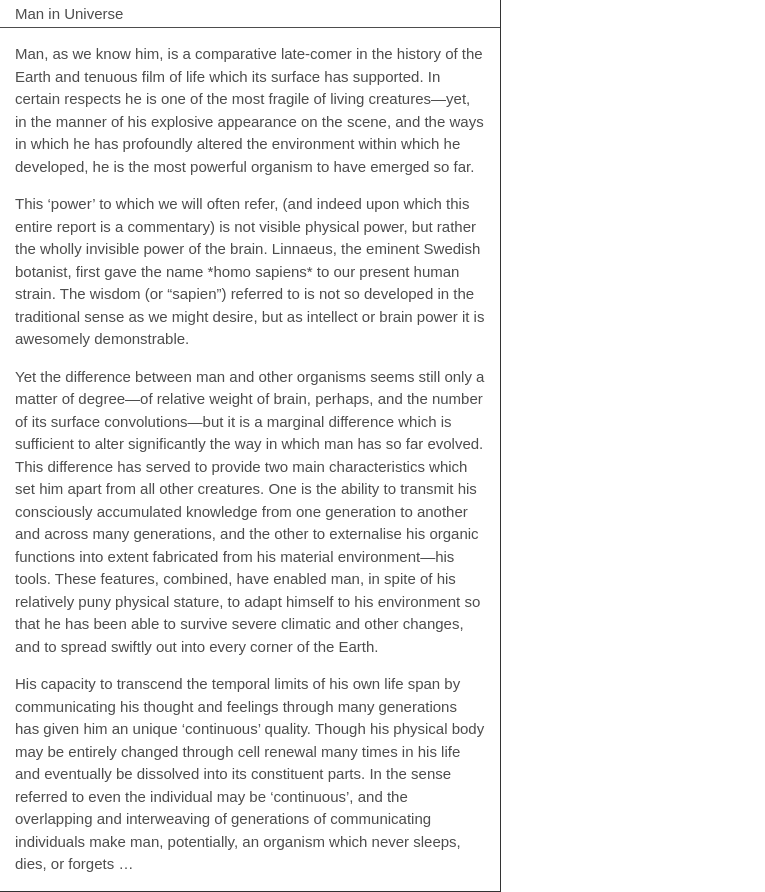
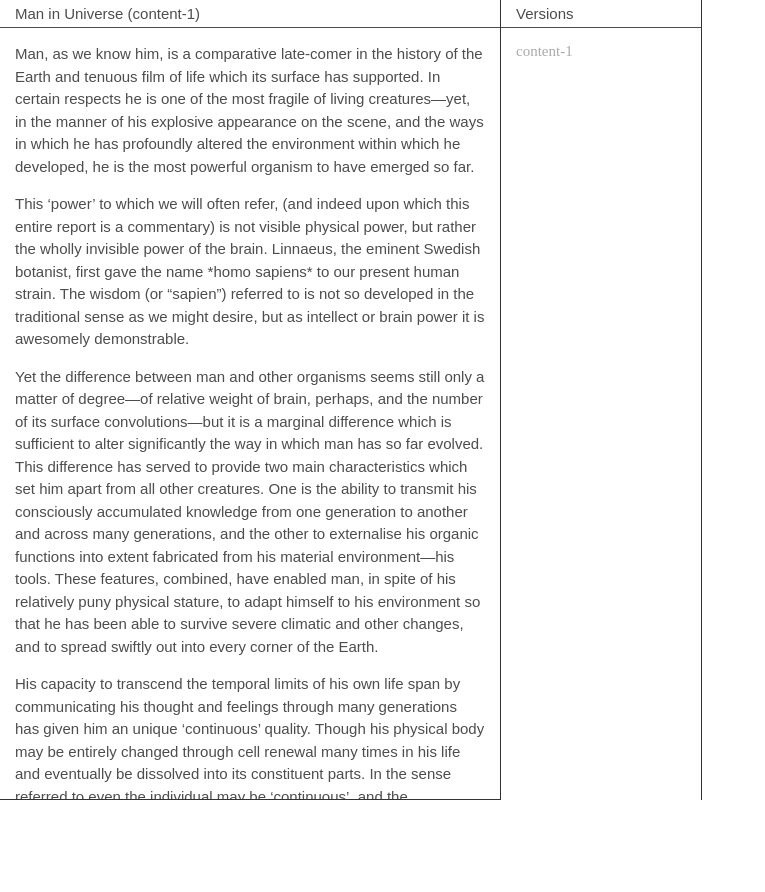
Before and after one commit to mattneary/TOM, a React app: page / in a window 1280 px wide. Shown: the whole page, without its empty margins (0-765 px from the left). After the commit the page ends 800 px from the top, so only its background shows below. Built offline with nearby package versions, Linux system fonts and the light colour scheme; the HTML template or start-up script is replaced by a standard one.

Commit message:
list vesions and allow choosing one to compare to

```diff
--- a/package.json
+++ b/package.json
@@ -18,6 +18,7 @@
   },
   "devDependencies": {
     "@types/lodash": "^4.14.180",
+    "classnames": "^2.3.1",
     "css-loader": "^6.3.0",
     "ejs": "^3.1.6",
     "eslint": "^7.32.0",
--- a/src/index.tsx
+++ b/src/index.tsx
@@ -1,6 +1,7 @@
 import React from 'react'
 import _ from 'lodash'
 import Jerry, * as jerry from 'jerrymander'
+import cx from 'classnames'
 import './main.scss'
 
 function offsetZip(xs: string[]): [number, string][] {
@@ -192,7 +193,7 @@ class LinkSet {
   }
 }
 
-type Direction = 'left' | 'right'
+type Direction = 'left' | 'right' | 'neither'
 type Pair = [number, string]
 
 class SplitString {
@@ -474,7 +475,15 @@ export class TOM {
   }
 }
 
-export function Tom({model, title = '', links = [], onChange = null, immutable = false, setEditing = null}) {
+export function Tom({
+  model,
+  title = '',
+  links = [],
+  onChange = null,
+  immutable = false,
+  setEditing = null,
+  onClose = null,
+}) {
   if (immutable) {
     return (
       <div
@@ -492,6 +501,9 @@ export function Tom({model, title = '', links = [], onChange = null, immutable =
       >
         <header>
           <h1>{title || <>&nbsp;</>}</h1>
+          {onClose && (
+            <div className="action" onClick={() => onClose()}>&times;</div>
+          )}
         </header>
       </div>
     )
@@ -556,18 +568,19 @@ function getHistory(content) {
 }
 
 export default function App({content}) {
-  const [version, setVersion] = React.useState(0)
   const [model, setModel] = React.useState(new TOM(content))
   const [editing, setEditing] = React.useState(true)
+  const [comparisonVersion, setComparisonVersion] = React.useState(null)
   const history: Content[] = getHistory(model.content)
-  const root = _.last(history)
+  const version = model.content.blocks.id
+  const root = history.find(x => x.blocks.id === comparisonVersion)
   const links = history.length > 1 && _.initial(history).map(x => x.links).reduce((a, b) => a.compose(b)).range()
   console.log(model.content.links.toString())
   console.log(links.toString())
   return (
     <div className='pages'>
       <Tom
-        title={'Man in Universe' + (history.length > 1 ? ' | Edited' : '')}
+        title={`Man in Universe (${version})`}
         model={model}
         onChange={m => {
           setModel(m)
@@ -575,14 +588,31 @@ export default function App({content}) {
         }}
         setEditing={setEditing}
         immutable={!editing}
+        key={!editing ? `${version}vs${comparisonVersion}` : 'editor'}
       />
-      {history.length > 1 && <Tom
-        key={`${version}^`}
-        title="Man in Universe | Original"
-        model={new TOM(root)}
-        links={links.filter(x => x.basis === root)}
-        immutable
-      />}
+      {comparisonVersion
+        ? <Tom
+          key={`${comparisonVersion}`}
+          title={`Man in Universe (${comparisonVersion})`}
+          model={new TOM(root)}
+          links={links.filter(x => x.basis === root)}
+          onClose={() => setComparisonVersion(null)}
+          immutable
+        />
+        : <div className="versions">
+          <header><h1>Versions</h1></header>
+          <div className="column">
+            {history.map(content => {
+              const id = content.blocks.id
+              return (
+                <div
+                  className={cx('version', id === version && 'disabled')}
+                  onClick={() => id !== version && setComparisonVersion(id)}
+                >{id}</div>
+              )
+            })}
+          </div>
+        </div>}
     </div>
   )
 }
--- a/src/main.scss
+++ b/src/main.scss
@@ -4,23 +4,45 @@ body {
 }
 .pages {
   display: flex;
+  height: 100vh;
 }
 .page {
   max-width: 500px;
   border-right: 1px solid #333;
   border-bottom: 1px solid #333;
+  display: flex;
+  flex-direction: column;
+  article {
+    flex: 1;
+    overflow: scroll;
+  }
 }
 .highlight {
   background: yellow;
 }
+header {
+  border-bottom: 1px solid #4d4d4d;
+  color: #4d4d4d;
+  display: flex;
+  flex-direction: row;
+  .action {
+    padding: 5px;
+    cursor: pointer;
+    &:hover {
+      background: #eee;
+    }
+  }
+  .action:last-child {
+    margin-right: 10px;
+  }
+}
 h1 {
+  padding: 5px 15px;
+  flex: 1;
   font-size: 1em;
   margin: 0;
   font-family: sans-serif;
   font-weight: normal;
-  border-bottom: 1px solid #4d4d4d;
-  color: #4d4d4d;
-  padding: 5px 15px;
 }
 article {
   outline: none;
@@ -35,3 +57,23 @@ article p {
 .highlight {
   background: lightblue;
 }
+
+.versions {
+  width: 200px;
+  border-right: 1px solid #333;
+  display: flex;
+  flex-direction: column;
+  .column {
+    flex: 1;
+    overflow: scroll;
+  }
+  .version {
+    &:first-of-type {
+      padding-top: 1em;
+    }
+    padding: 4px 15px;
+    &.disabled {
+      color: #aaa;
+    }
+  }
+}
```
Also changed, not shown: 1 other file (tests, documents, lock files or other folders).
